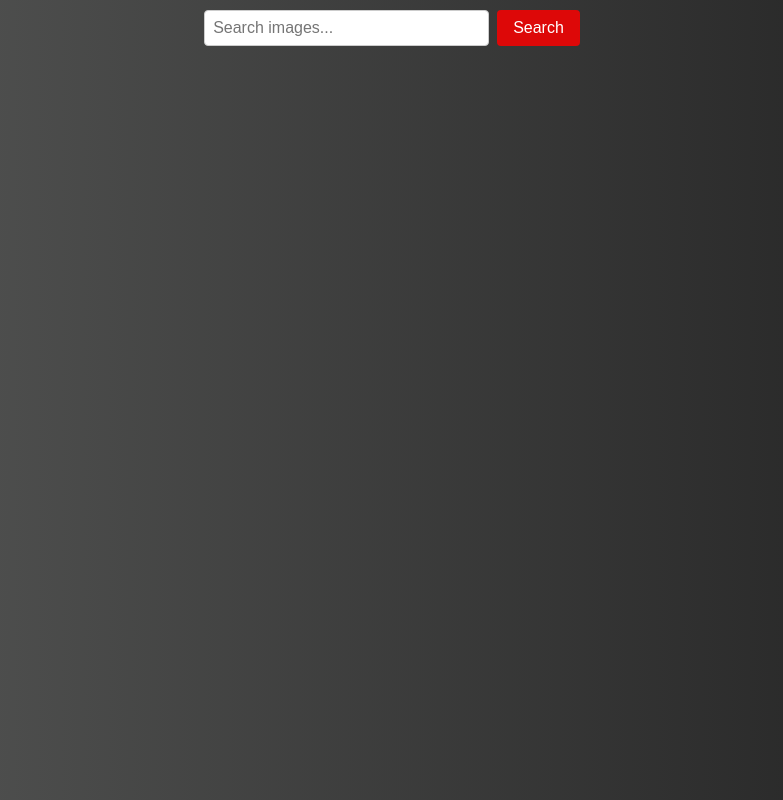
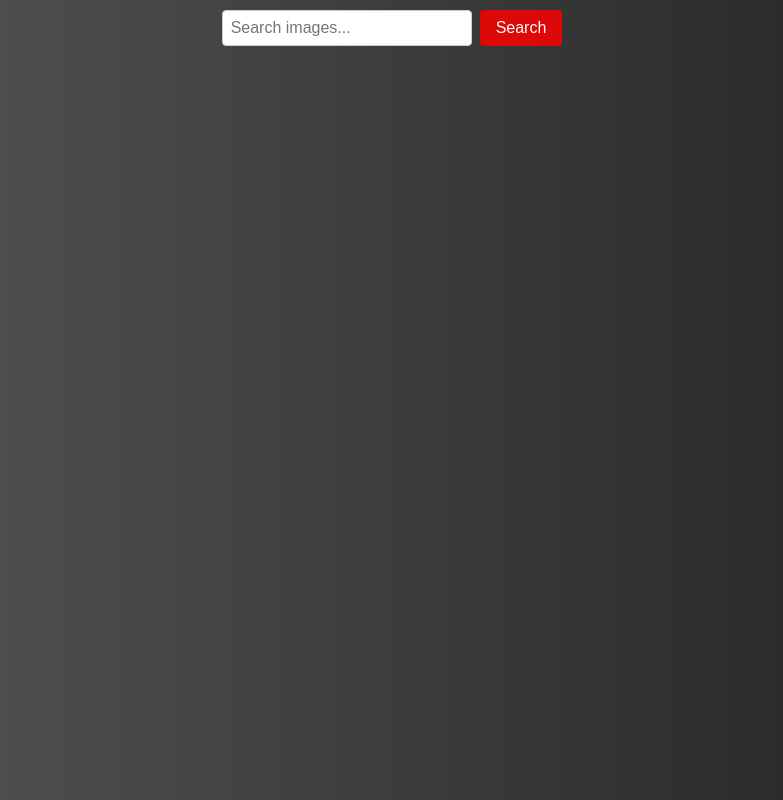
Before and after one commit to Dekan777/goit-js-hw-11, a website built with Parcel: page src/index.html in a window 1280 px wide. Shown: the whole page, without its empty margins (248-1031 px from the left). Built offline with nearby package versions, Linux system fonts and the light colour scheme; what simplelightbox would draw is missing.

Commit message:
Update lightbox.scss

```diff
--- a/src/sass/lightbox.scss
+++ b/src/sass/lightbox.scss
@@ -107,7 +107,7 @@ body {
   transition: border-color 0.3s ease;
   margin-top: 10px;
   margin-bottom: 10px;
-  width: 285px;
+  width: 250px;
 }
 
 .search-form__btn{
```
